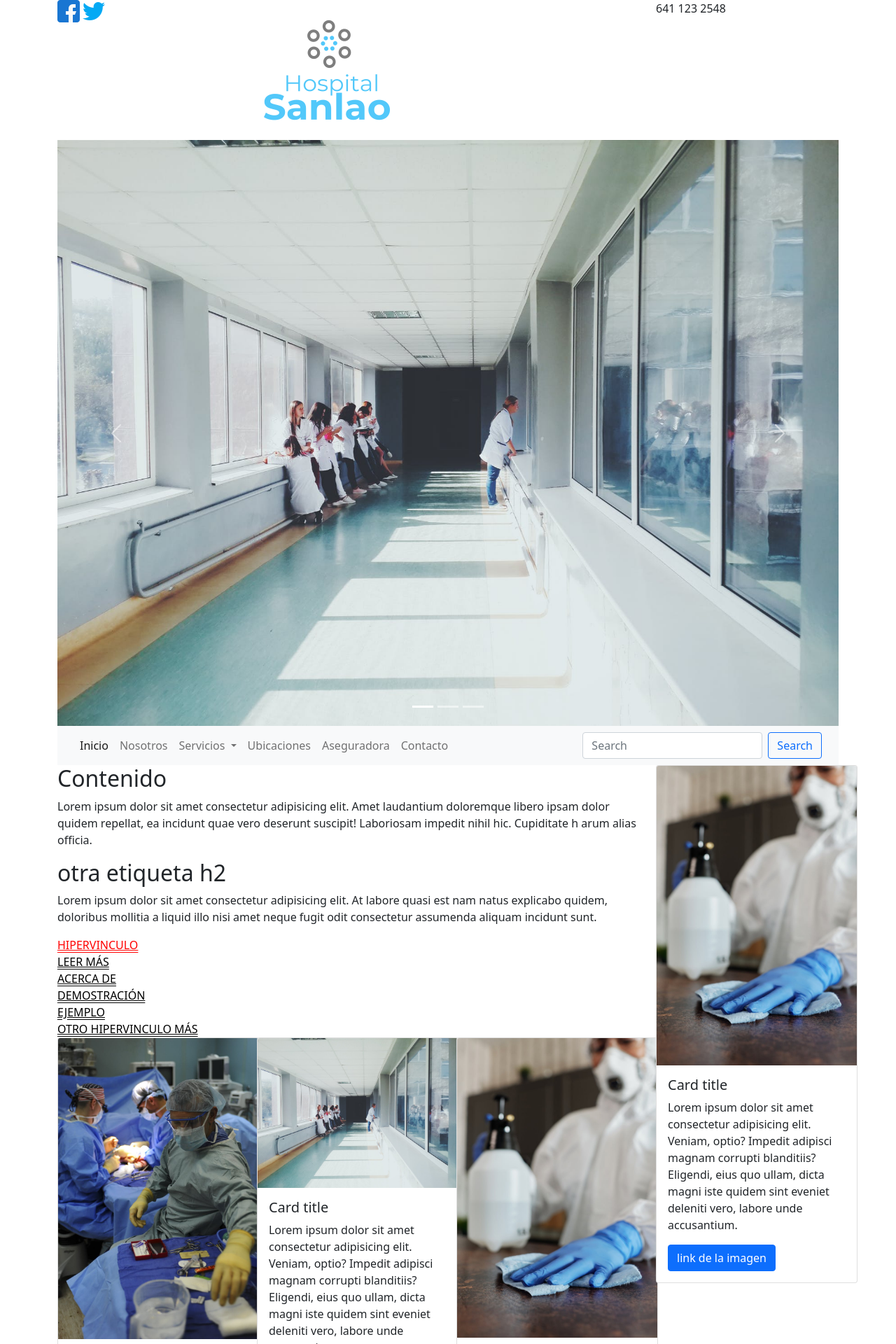
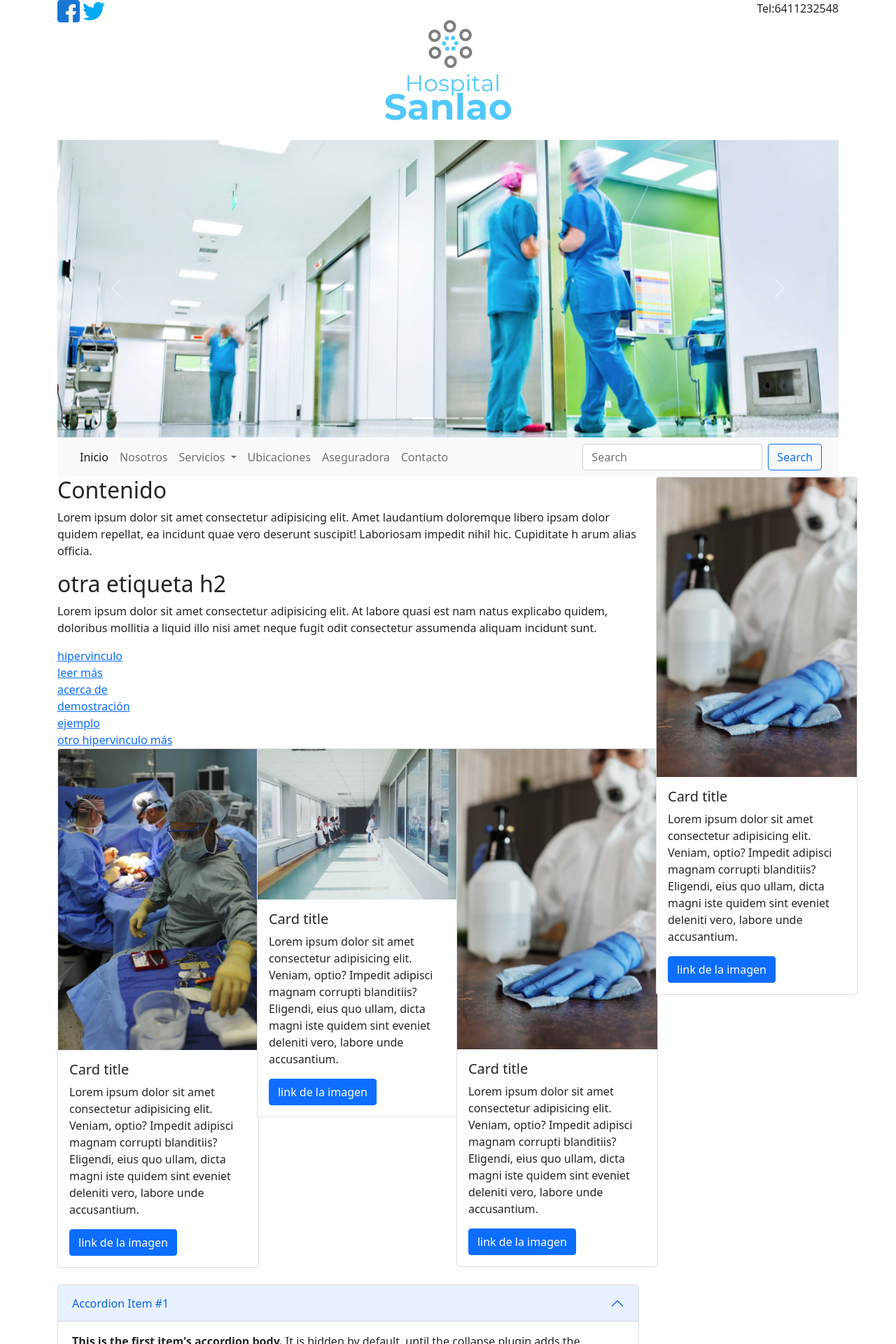
Before and after one commit to PabloCidSoto/hospital-web-2021, a PHP site: page / in a window 1280 px wide. Shown: the top 1920 px of the page at 70% size. Run offline with PHP 8.4, Linux system fonts and the light colour scheme.

Commit message:
Imagenes del Banner ya resizeadas, y footer acomodado ancho

```diff
--- a/css/style.css
+++ b/css/style.css
@@ -1,15 +1,16 @@
+:root{
+    --color1: #84e52c;
+    --color2: #2ce530;
+    --color3: #2ce58d;
+    --color4: #2ce1e5;
+    --color5: #2c84e5;
+    --color6: #302ce5;
+}
 
-#encabezado,#banner {
-    width: 100%;
-    margin: 0;
-}
 #logo{
-    width: 60%;
     text-align: center;
 }
-#redes,#tel{
-    width: 20%;
-}
+
 #redes{
     text-align: left;
 }
@@ -17,59 +18,10 @@
     text-align: right;
 }
 #encabezado{
-    display: flex;
+    background-color: ;
 }
-
-/*Nav**/
-.nav-bg {
-	background-color: cornflowerblue;
+#footer{
+    color: white;
+    background-color:  var(--color6);
+    padding-left: 2rem;
 }
-.navegacion{
-    display: flex;
-    flex-direction: column;
-}
-
-.navegacion__enlace{
-    display: block;
-	text-align: center;
-	padding: 1rem;
-	color: white;
-	text-decoration: none;
-	font-size: 2rem;
-	font-weight: 700;
-}
-.navegacion a:hover{
-    background-color: #36d962;
-}
-@media (min-width: 768px ) {
-    .navegacion{
-        flex-direction: row;
-        justify-content: space-between;
-    }
-}
-
-
-
-
-.hipervinculo {
-    text-transform: uppercase;
-    color: black;
-    text-decoration-line: underline;
-    text-decoration-style: double;
-}
-
-.hipervinculo2{
-    font-style: italic;
-}
-
-#hipervinculo3{
-    color: red;
-}
-
-#mision {
-    text-decoration: underline;
-}
-
-#footer{
-    background-color:  #5b5f66;
-}
--- a/index.html
+++ b/index.html
@@ -14,11 +14,11 @@
                     <a href="https://www.facebook.com" target="blank"><img src="images/facebook.png" alt="icon Facebook" width="32" height="32" /></a>
                     <a href="https://www.twitter.com" target="blank"><img src="images/twitter.png" alt="icon Twitter" width="32" height="32" /></a>
                 </div>
-                <div class="col-6">
+                <div id="logo" class="col-6">
                     <img class="img-fluid" src="images/logo.png" alt="Logo Sanlao" />
                 </div>
-                <div class="col">
-                    <p> 641 123 2548 </p>
+                <div id="tel" class="col">
+                    <p>Tel:6411232548</p>
                 </div>
             </div>
             <div class="row"><!--banner-->
@@ -31,13 +31,13 @@
                         </div>
                         <div class="carousel-inner">
                           <div class="carousel-item active">
-                            <img src="images/banner.jpeg" class="d-block w-100" alt="...">
+                            <img src="images/crop.jpeg" class="d-block w-100" alt="...">
                           </div>
                           <div class="carousel-item">
-                            <img src="images/banner2.jpg" class="d-block w-100" alt="...">
+                            <img src="images/crop2.jpeg" class="d-block w-100" alt="...">
                           </div>
                           <div class="carousel-item">
-                            <img src="images/atencion.jpg" class="d-block w-100" alt="...">
+                            <img src="images/crop3.jpeg" class="d-block w-100" alt="...">
                           </div>
                         </div>
                         <button class="carousel-control-prev" type="button" data-bs-target="#carouselExampleIndicators" data-bs-slide="prev">
@@ -224,7 +224,8 @@
                 </div>
             </div>
             <br />
-            <div class="row"><!--footer-->
+        </div>
+        <footer id="footer" class="row"><!--footer-->
           <div class="col-md-8">
               <div class="row">
                   <div class="col-md-6">
@@ -254,8 +255,7 @@
           <div class="col-md-4">
               <img class="img-fluid" src="images/rehabilitacion.jpg" alt="rehabilitacion">
           </div>
-            </div>
-        </div>
+      </footer>
         <script src="https://cdn.jsdelivr.net/npm/@popperjs/core@2.9.1/dist/umd/popper.min.js" integrity="sha384-SR1sx49pcuLnqZUnnPwx6FCym0wLsk5JZuNx2bPPENzswTNFaQU1RDvt3wT4gWFG" crossorigin="anonymous"></script>
         <script src="https://cdn.jsdelivr.net/npm/bootstrap@5.0.0-beta3/dist/js/bootstrap.min.js" integrity="sha384-j0CNLUeiqtyaRmlzUHCPZ+Gy5fQu0dQ6eZ/xAww941Ai1SxSY+0EQqNXNE6DZiVc" crossorigin="anonymous"></script>
     </body>
```
Also changed, not shown: images/banner.jpeg, images/crop.jpeg (added), images/crop2.jpeg (added), images/crop3.jpeg (added). Lines whose indentation alone changed are shown as unchanged.
